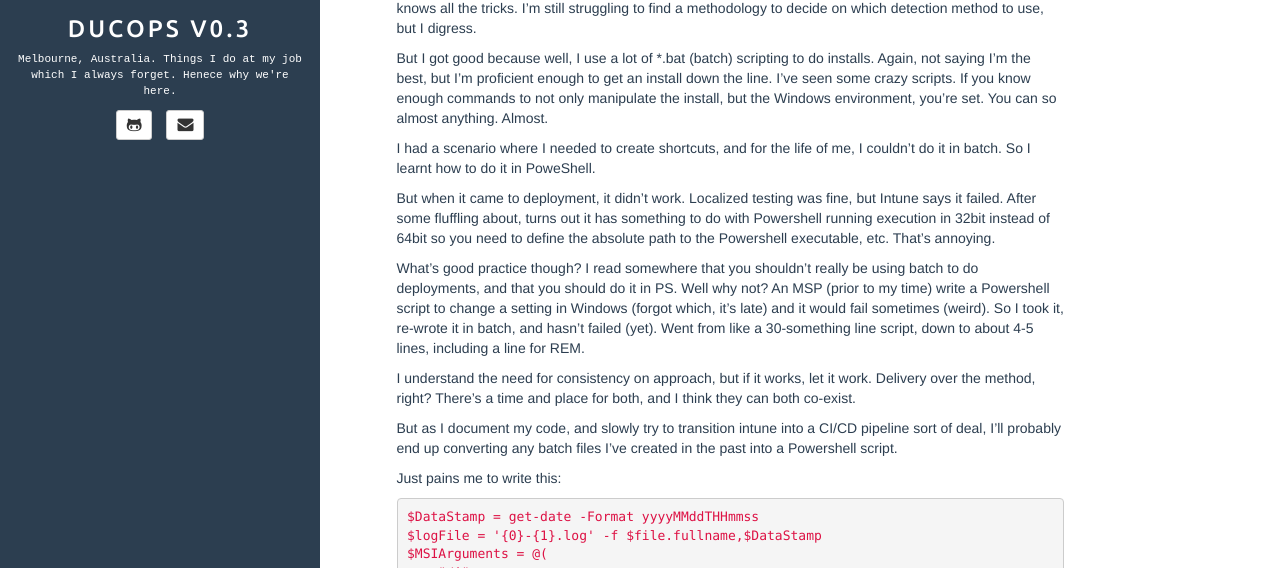
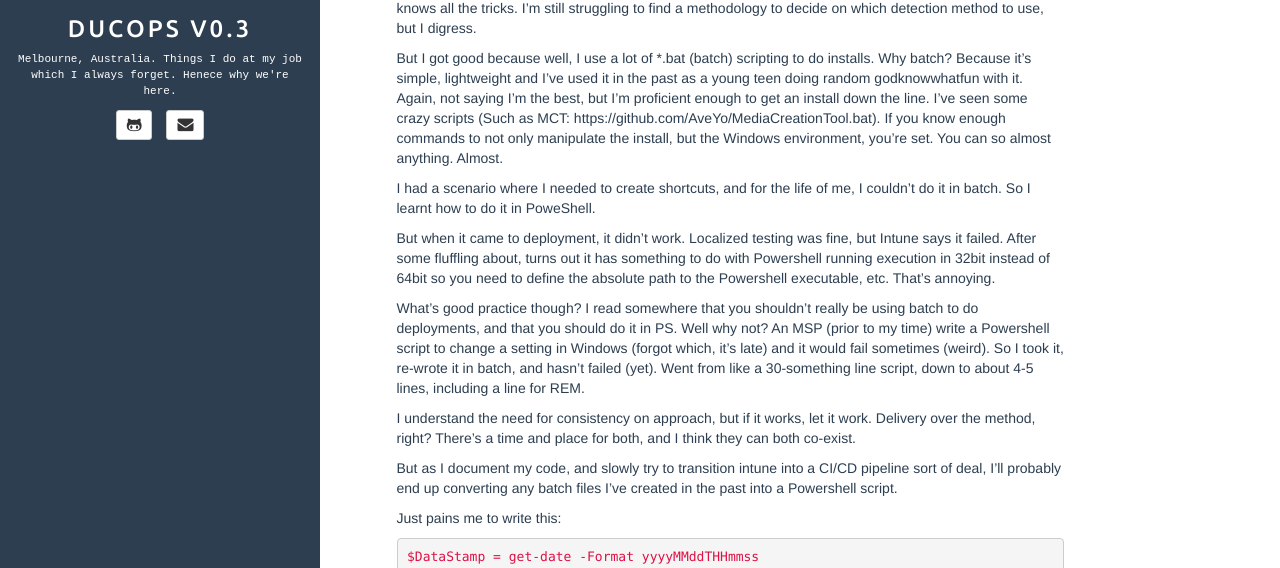
Before and after one commit to DucOps/DucOps.github.io, a Jekyll site: the page built from _posts/2022-04-22-converting-to-ps1.md, in a window 1280 px wide and 900 px high, cut to the strip 332-900 px from the top of the window. Built offline with Jekyll 4.4.1, drawn with Linux system fonts in a browser that asks for light colours.

Commit message:
Update 2022-04-22-converting-to-ps1.md

```diff
--- a/_posts/2022-04-22-converting-to-ps1.md
+++ b/_posts/2022-04-22-converting-to-ps1.md
@@ -14,7 +14,7 @@ I'm the main packager at my company. I don't have to do it, but there's not enou
 
 Over the years, I gotten pretty good. I'm not the best of course. There's probably some skilled guy who knows all the tricks. I'm still struggling to find a methodology to decide on which detection method to use, but I digress.
 
-But I got good because well, I use a lot of *.bat (batch) scripting to do installs. Again, not saying I'm the best, but I'm proficient enough to get an install down the line. I've seen some crazy scripts. If you know enough commands to not only manipulate the install, but the Windows environment, you're set. You can so almost anything. Almost.
+But I got good because well, I use a lot of *.bat (batch) scripting to do installs. Why batch? Because it's simple, lightweight and I've used it in the past as a young teen doing random godknowwhatfun with it. Again, not saying I'm the best, but I'm proficient enough to get an install down the line. I've seen some crazy scripts (Such as MCT: https://github.com/AveYo/MediaCreationTool.bat). If you know enough commands to not only manipulate the install, but the Windows environment, you're set. You can so almost anything. Almost.
 
 I had a scenario where I needed to create shortcuts, and for the life of me, I couldn't do it in batch. So I learnt how to do it in PoweShell.
 
```
